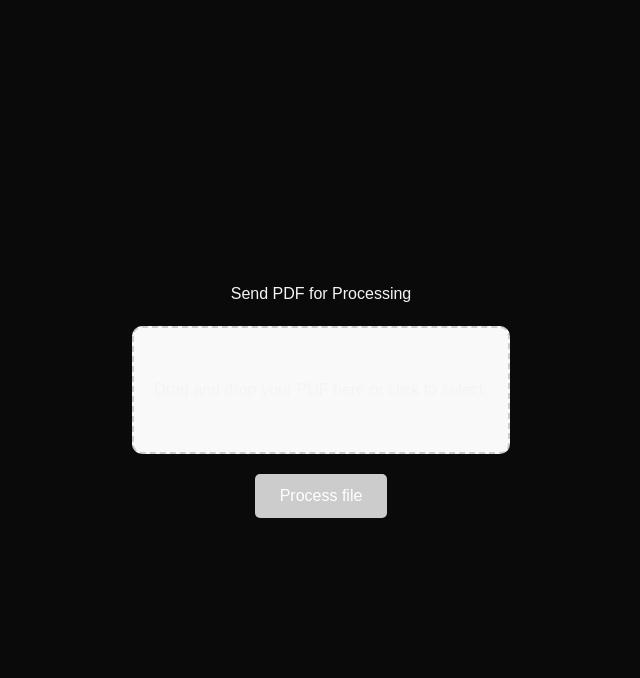
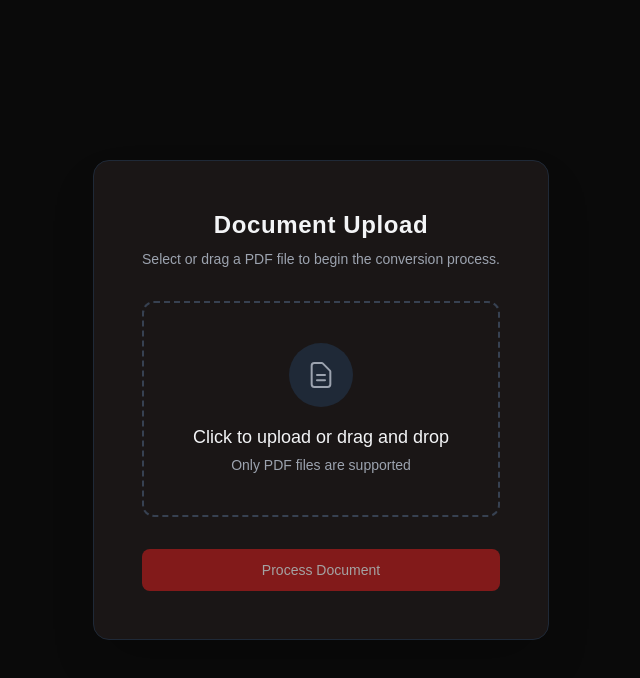
Before and after one commit to oligregz/pdf-processor, an Angular app in the folder interface/: page /upload in a window 1280 px wide. Shown: the top 678 px of the page, without its empty margins (319-959 px from the left). Built offline with nearby package versions, Linux system fonts and the light colour scheme; sample sign-in values are in the browser's storage.

Commit message:
feat(interaface/upload): adds new flow and user expirience

```diff
--- a/interface/src/app/features/upload/upload.component.html
+++ b/interface/src/app/features/upload/upload.component.html
@@ -1,35 +1,70 @@
-<div class="upload-container">
-  <h2>Send PDF for Processing</h2>
+<div class="w-full max-w-2xl bg-dark-surface border border-gray-800 rounded-2xl shadow-2xl p-8 sm:p-12 animate-in fade-in zoom-in-95 duration-500">
+
+  <div class="text-center mb-8">
+    <h2 class="text-2xl font-bold text-text-main tracking-wide">Document Upload</h2>
+    <p class="text-text-muted mt-2 text-sm">Select or drag a PDF file to begin the conversion process.</p>
+  </div>
 
   <div
-    class="dropzone"
-    [class.active]="isDragging"
+    class="relative border-2 border-dashed rounded-xl p-10 flex flex-col items-center justify-center cursor-pointer transition-all duration-300 group"
+    [class]="isDragging() ? 'border-crimson bg-crimson/10' : 'border-gray-700 hover:border-crimson/50 hover:bg-gray-800/30'"
     (dragover)="onDragOver($event)"
     (dragleave)="onDragLeave($event)"
     (drop)="onDrop($event)"
     (click)="fileInput.click()"
   >
-    <p *ngIf="!selectedFile">Drag and drop your PDF here or click to select.</p>
-    <p *ngIf="selectedFile" class="file-name">File ready: <strong>{{ selectedFile.name }}</strong></p>
+    <div
+      class="w-16 h-16 rounded-full flex items-center justify-center mb-4 transition-colors"
+      [class]="selectedFile() ? 'bg-crimson/20 text-crimson' : 'bg-gray-800 text-text-muted group-hover:text-text-main'"
+    >
+      <svg class="w-8 h-8" fill="none" viewBox="0 0 24 24" stroke="currentColor">
+        <path stroke-linecap="round" stroke-linejoin="round" stroke-width="1.5" d="M9 12h6m-6 4h6m2 5H7a2 2 0 01-2-2V5a2 2 0 012-2h5.586a1 1 0 01.707.293l5.414 5.414a1 1 0 01.293.707V19a2 2 0 01-2 2z" />
+      </svg>
+    </div>
+
+    @if (!selectedFile()) {
+      <p class="text-text-main font-medium text-lg">Click to upload or drag and drop</p>
+      <p class="text-text-muted text-sm mt-1">Only PDF files are supported</p>
+    } @else {
+      <p class="text-status-success font-medium text-lg">File ready for processing</p>
+      <p class="text-text-main font-semibold mt-2">{{ selectedFile()?.name }}</p>
+      <p class="text-text-muted text-sm mt-1">{{ formattedFileSize() }}</p>
+      <p class="text-crimson text-xs mt-4 font-medium opacity-0 group-hover:opacity-100 transition-opacity">Click to choose a different file</p>
+    }
 
     <input
       type="file"
       #fileInput
+      class="hidden"
       accept="application/pdf"
       (change)="onFileSelected($event)"
-      style="display: none;"
     >
   </div>
 
-  <div class="status-message" *ngIf="message">
-    {{ message }}
+  <div class="mt-8">
+    <app-button
+      variant="primary"
+      [fullWidth]="true"
+      [isLoading]="isUploading()"
+      [disabled]="!selectedFile()"
+      (onClick)="upload()"
+    >
+      Process Document
+    </app-button>
   </div>
+</div>
 
-  <button
-    (click)="upload()"
-    [disabled]="!selectedFile || isUploading"
-    class="btn-upload"
-  >
-    {{ isUploading ? 'Sending...' : 'Process file' }}
-  </button>
-</div>
+<app-modal
+  [(isOpen)]="isModalOpen"
+  [type]="modalType()"
+  [title]="modalTitle()"
+  [preventCloseOnBackdrop]="false"
+>
+  {{ modalMessage() }}
+
+  <div modal-footer>
+    <app-button variant="secondary" (onClick)="isModalOpen.set(false)">
+      Close
+    </app-button>
+  </div>
+</app-modal>
--- a/interface/src/app/features/upload/upload.component.scss
+++ /dev/null
@@ -1,51 +0,0 @@
-.upload-container {
-  max-width: 600px;
-  margin: 50px auto;
-  text-align: center;
-  font-family: sans-serif;
-}
-
-.dropzone {
-  border: 2px dashed #ccc;
-  border-radius: 10px;
-  padding: 50px 20px;
-  margin: 20px 0;
-  cursor: pointer;
-  background-color: #f9f9f9;
-  transition: all 0.3s ease;
-
-  &.active {
-    border-color: #4CAF50;
-    background-color: #e8f5e9;
-  }
-
-  &:hover {
-    border-color: #2196F3;
-    background-color: #e3f2fd;
-  }
-
-  .file-name {
-    color: #2e7d32;
-  }
-}
-
-.status-message {
-  margin-bottom: 20px;
-  font-weight: bold;
-  color: #333;
-}
-
-.btn-upload {
-  padding: 10px 25px;
-  font-size: 16px;
-  background-color: #2196F3;
-  color: white;
-  border: none;
-  border-radius: 5px;
-  cursor: pointer;
-
-  &:disabled {
-    background-color: #ccc;
-    cursor: not-allowed;
-  }
-}
--- a/interface/src/app/features/upload/upload.component.ts
+++ b/interface/src/app/features/upload/upload.component.ts
@@ -1,75 +1,101 @@
-import { Component } from '@angular/core';
-import { CommonModule } from '@angular/common';
+import { Component, computed, inject, signal } from '@angular/core';
 import { UploadService } from './upload.service';
+import { ButtonComponent } from '../../shared/components/button/button.component';
+import { ModalComponent } from '../../shared/components/modal/modal.component';
+import { ModalType } from '../../shared/common/types/modal.type';
 
 @Component({
   selector: 'app-upload',
   standalone: true,
-  imports: [CommonModule],
-  templateUrl: './upload.component.html',
-  styleUrl: './upload.component.scss'
+  imports: [ButtonComponent, ModalComponent],
+  templateUrl: './upload.component.html'
 })
 export class UploadComponent {
-  isDragging = false;
-  selectedFile: File | null = null;
-  isUploading = false;
-  message = '';
+  private uploadService = inject(UploadService);
 
-  constructor(private uploadService: UploadService) {}
+  public isDragging = signal<boolean>(false);
+  public selectedFile = signal<File | null>(null);
+  public isUploading = signal<boolean>(false);
 
-  onDragOver(event: DragEvent) {
+  public isModalOpen = signal<boolean>(false);
+  public modalType = signal<ModalType>('info');
+  public modalTitle = signal<string>('');
+  public modalMessage = signal<string>('');
+
+  public formattedFileSize = computed<string>(() => {
+    const file = this.selectedFile();
+    if (!file) return '';
+    return (file.size / (1024 * 1024)).toFixed(2) + ' MB';
+  });
+
+  public onDragOver(event: DragEvent): void {
     event.preventDefault();
-    this.isDragging = true;
+    this.isDragging.set(true);
   }
 
-  onDragLeave(event: DragEvent) {
+  public onDragLeave(event: DragEvent): void {
     event.preventDefault();
-    this.isDragging = false;
+    this.isDragging.set(false);
   }
 
-  onDrop(event: DragEvent) {
+  public onDrop(event: DragEvent): void {
     event.preventDefault();
-    this.isDragging = false;
+    this.isDragging.set(false);
 
     if (event.dataTransfer?.files && event.dataTransfer.files.length > 0) {
       this.handleFile(event.dataTransfer.files[0]);
     }
   }
 
-  onFileSelected(event: any) {
-    if (event.target.files && event.target.files.length > 0) {
-      this.handleFile(event.target.files[0]);
+  public onFileSelected(event: Event): void {
+    const input = event.target as HTMLInputElement;
+    if (input.files && input.files.length > 0) {
+      this.handleFile(input.files[0]);
     }
   }
 
-  private handleFile(file: File) {
+  private handleFile(file: File): void {
     if (file.type !== 'application/pdf') {
-      this.message = 'Please select only PDF files.';
-      this.selectedFile = null;
+      this.showModal('error', 'Invalid Format', 'Please select only PDF files.');
+      this.selectedFile.set(null);
       return;
     }
 
-    this.selectedFile = file;
-    this.message = '';
+    this.selectedFile.set(file);
   }
 
-  upload() {
-    if (!this.selectedFile) return;
+  public upload(): void {
+    const file = this.selectedFile();
+    if (!file) return;
 
-    this.isUploading = true;
-    this.message = '';
+    this.isUploading.set(true);
 
-    this.uploadService.uploadPdf(this.selectedFile).subscribe({
-      next: (res) => {
-        this.isUploading = false;
-        this.message = 'PDF sent successfully! Processing started.';
-        this.selectedFile = null;
+    this.uploadService.uploadPdf(file).subscribe({
+      next: () => {
+        this.isUploading.set(false);
+        this.selectedFile.set(null);
+        this.showModal(
+          'success',
+          'Upload Successful',
+          'Your PDF has been sent to our background workers. We will email you the download link once processing is complete.'
+        );
       },
       error: (err) => {
-        this.isUploading = false;
-        this.message = 'Error sending the file. Please try again.';
-        console.error(err);
+        console.error('Upload error:', err);
+        this.isUploading.set(false);
+        this.showModal(
+          'error',
+          'Processing Error',
+          'An error occurred while communicating with the server. Please try again later.'
+        );
       }
     });
   }
+
+  private showModal(type: ModalType, title: string, message: string): void {
+    this.modalType.set(type);
+    this.modalTitle.set(title);
+    this.modalMessage.set(message);
+    this.isModalOpen.set(true);
+  }
 }
```
